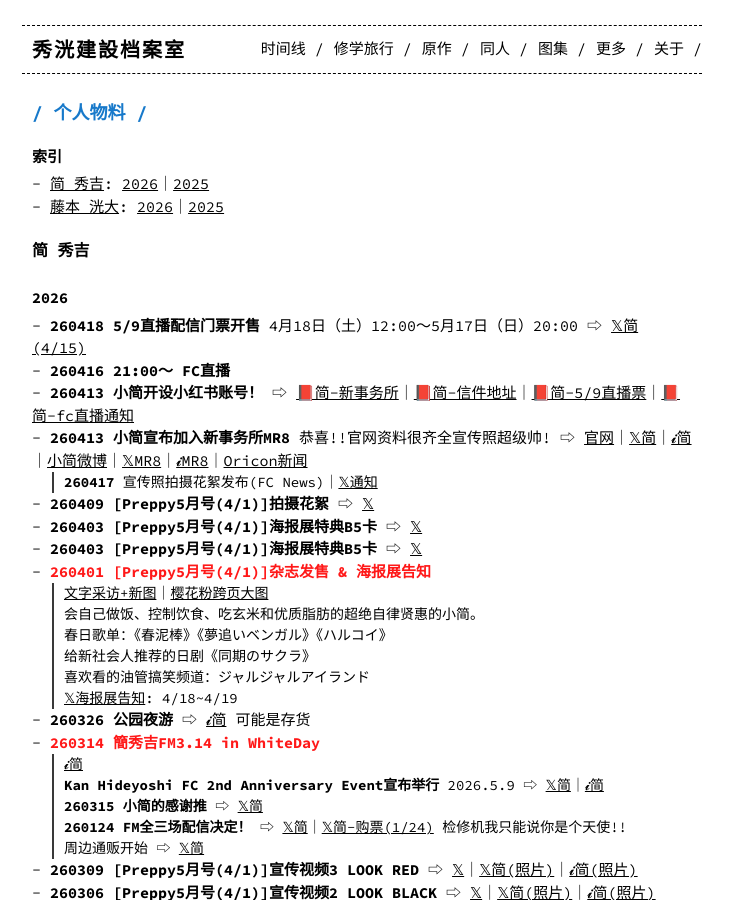
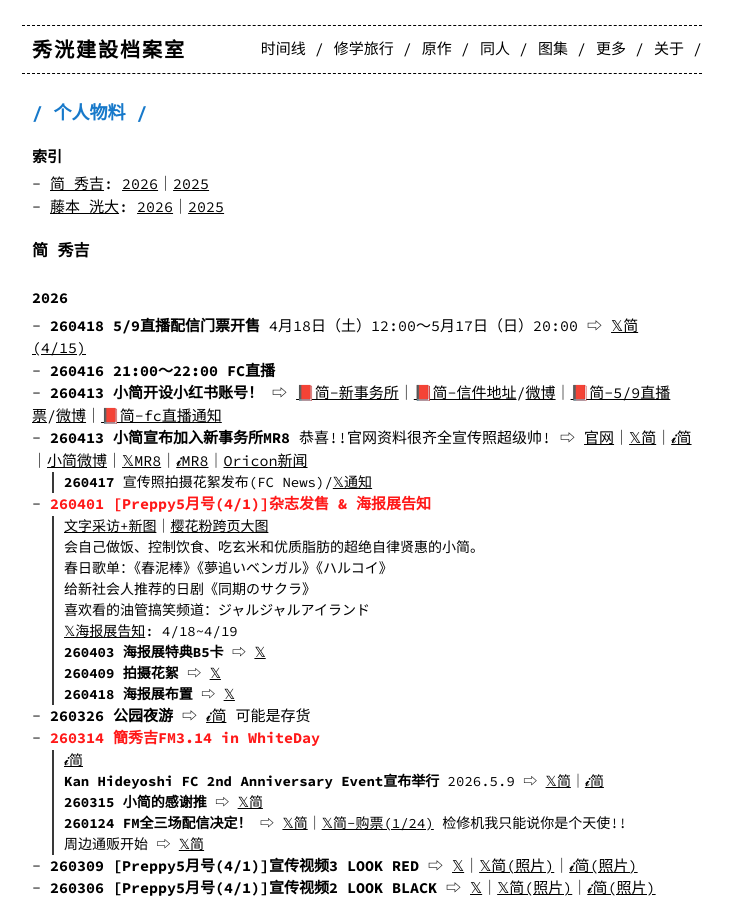
Before and after one commit to eri329/hidekou, a Jekyll site: the page built from solo.md, in a window 1280 px wide and 900 px high. Shown: the whole window, without its empty margins (278-1009 px from the left). Built offline with Jekyll 4.4.1, drawn with Linux system fonts in a browser that asks for light colours; comment, search, counter and statistics services are not loaded.

Commit message:
regular update

```diff
--- a/solo.md
+++ b/solo.md
@@ -17,13 +17,10 @@ permalink: /solo/
 {: #kan2026}
 
 * **260418 5/9直播配信门票开售** 4月18日（土）12:00～5月17日（日）20:00 ⇨ [𝕏简(4/15)](https://x.com/kan_hideyoshi/status/2044340416305328246)
-* **260416 21:00～ FC直播**
-* **260413 小简开设小红书账号！** ⇨ [📕简-新事务所](http://xhslink.com/o/8V1luAlHrSu)｜[📕简-信件地址](http://xhslink.com/o/9TtyeW9hcd4)｜[📕简-5/9直播票](http://xhslink.com/o/48yObmZ7TZJ)｜[📕简-fc直播通知](http://xhslink.com/o/9ZliB6wjR0f)
+* **260416 21:00～22:00 FC直播**
+* **260413 小简开设小红书账号！** ⇨ [📕简-新事务所](http://xhslink.com/o/8V1luAlHrSu)｜[📕简-信件地址](http://xhslink.com/o/9TtyeW9hcd4)/[微博](https://weibo.com/7984735683/5287699753996083)｜[📕简-5/9直播票](http://xhslink.com/o/48yObmZ7TZJ)/[微博](https://weibo.com/7984735683/QAVByD6Js)｜[📕简-fc直播通知](http://xhslink.com/o/9ZliB6wjR0f)
 * **260413 小简宣布加入新事务所MR8** 恭喜!!官网资料很齐全宣传照超级帅! ⇨ [官网](https://mr8.jp/talent/簡秀吉/)｜[𝕏简](https://x.com/kan_hideyoshi/status/2043615442208714846)｜[𝓲简](https://www.instagram.com/p/DXEOgKmAQXo/)｜[小简微博](https://weibo.com/7984735683/5287287484318292)｜[𝕏MR8](https://x.com/official_mr8/status/2043572899869753512)｜[𝓲MR8](https://www.instagram.com/p/DXD7TuDk20e/)｜[Oricon新闻](https://www.oricon.co.jp/news/2448553/full/)
-    > **260417** 宣传照拍摄花絮发布(FC News)｜[𝕏通知](https://x.com/official_MR8/status/2045095455848354103)
-* **260409 [Preppy5月号(4/1)]拍摄花絮** ⇨ [𝕏](https://x.com/preppy_magazine/status/2042180724443201891)
-* **260403 [Preppy5月号(4/1)]海报展特典B5卡** ⇨ [𝕏](https://x.com/preppy_magazine/status/2040006400664068472)
-* **260403 [Preppy5月号(4/1)]海报展特典B5卡** ⇨ [𝕏](https://x.com/preppy_magazine/status/2040006400664068472)
+    > **260417** 宣传照拍摄花絮发布(FC News)/[𝕏通知](https://x.com/official_MR8/status/2045095455848354103)
 * **260401 [Preppy5月号(4/1)]杂志发售 & 海报展告知**{: .text-red}
     > [文字采访+新图](https://preppyweb.com/article/22901)｜[樱花粉跨页大图](https://heritage-onlineshop.com/products/preppy-202605-3)
     > 会自己做饭、控制饮食、吃玄米和优质脂肪的超绝自律贤惠的小简。
@@ -31,6 +28,9 @@ permalink: /solo/
     > 给新社会人推荐的日剧《同期のサクラ》
     > 喜欢看的油管搞笑频道：ジャルジャルアイランド
     > [𝕏海报展告知](https://x.com/preppy_magazine/status/2039281619069247671): 4/18~4/19
+    > **260403 海报展特典B5卡** ⇨ [𝕏](https://x.com/preppy_magazine/status/2040006400664068472)
+    > **260409 拍摄花絮** ⇨ [𝕏](https://x.com/preppy_magazine/status/2042180724443201891)
+    > **260418 海报展布置** ⇨ [𝕏](https://x.com/preppy_magazine/status/2045317639971525014)
 * **260326 公园夜游** ⇨ [𝓲简](https://www.instagram.com/p/DWWKZqkAcnX/) 可能是存货
 * **260314 簡秀吉FM3.14 in WhiteDay**{: .text-red}
     > [𝓲简](https://www.instagram.com/p/DV5p_dXgRfH/)
```
Also changed, not shown: other parts of solo.md (+1 -1 lines), drama.md (+1 -0 lines), index.md (+10 -8 lines).
